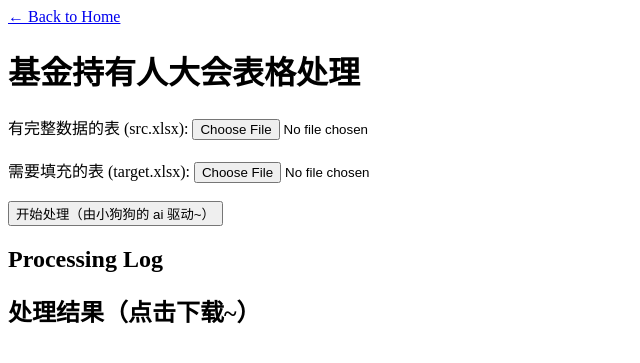
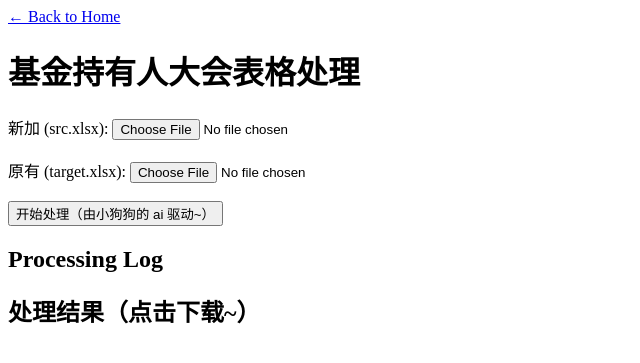
Before and after one commit to azh18/cattools, a Django app: page /tools/20250720/ in a window 1280 px wide. Shown: the top 363 px of the page, without its empty margins (0-640 px from the left). Run offline with Django 5.2, Linux system fonts and the light colour scheme.

Commit message:
修改表描述

```diff
--- a/excel_processor/templates/excel_tool.html
+++ b/excel_processor/templates/excel_tool.html
@@ -10,9 +10,9 @@
     <h1> 基金持有人大会表格处理 </h1>
         <form id="upload-form" enctype="multipart/form-data">
         {% csrf_token %}
-        <label for="src_file"> 有完整数据的表 (src.xlsx):</label>
+        <label for="src_file"> 新加 (src.xlsx):</label>
         <input type="file" name="src_file" id="src_file" accept=".xlsx" required><br><br>
-        <label for="target_file"> 需要填充的表 (target.xlsx):</label>
+        <label for="target_file"> 原有 (target.xlsx):</label>
         <input type="file" name="target_file" id="target_file" accept=".xlsx" required><br><br>
         <button type="submit"> 开始处理（由小狗狗的 ai 驱动~） </button>
     </form>
```
